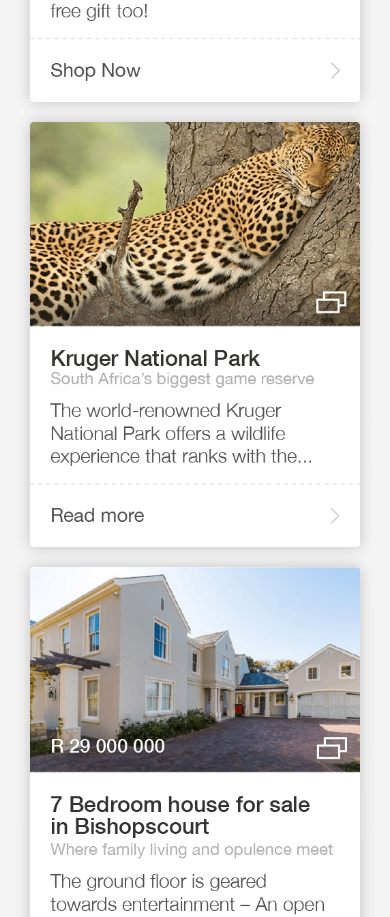
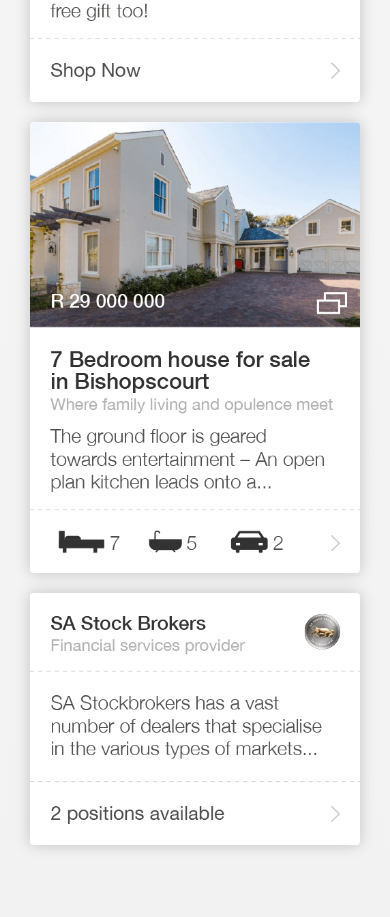
Before and after one commit to UXFoundry/hashdo-site, a plain HTML site: page index.html in a window 390 px wide. Shown: the part 6183-7100 px from the top of the page. Drawn offline with nearby package versions, Linux system fonts and the light colour scheme.

Commit message:
removed a duplicate card

```diff
--- a/index.html
+++ b/index.html
@@ -48,7 +48,6 @@
 			<img src="cards/flights.png" alt="">
 			<img src="cards/voucher.png" alt="">
 			<img src="cards/offer.png" alt="">
-			<img src="cards/place2.png" alt="">
 			<img src="cards/property.png" alt="">
 			<img src="cards/jobs.png" alt="">
 		</div>
--- a/sass/style.scss
+++ b/sass/style.scss
@@ -120,7 +120,7 @@ p{
 
 .cards{
 	width: 1068px;
-	height: 1380px;
+	height: 1370px;
 	padding: 10px;
 	margin: 0 auto;
 
@@ -140,12 +140,12 @@ p{
 
 	@media (max-width: 1107px) {
 		width: 806px;
-		height: 1840px;
+		height: 1830px;
 	}
 
 	@media (max-width: 845px) {
 		width: 544px;
-		height: 2640px;
+		height: 2600px;
 	}
 
 	@media (max-width: 583px) {
```
Also changed, not shown: css/style.css.
